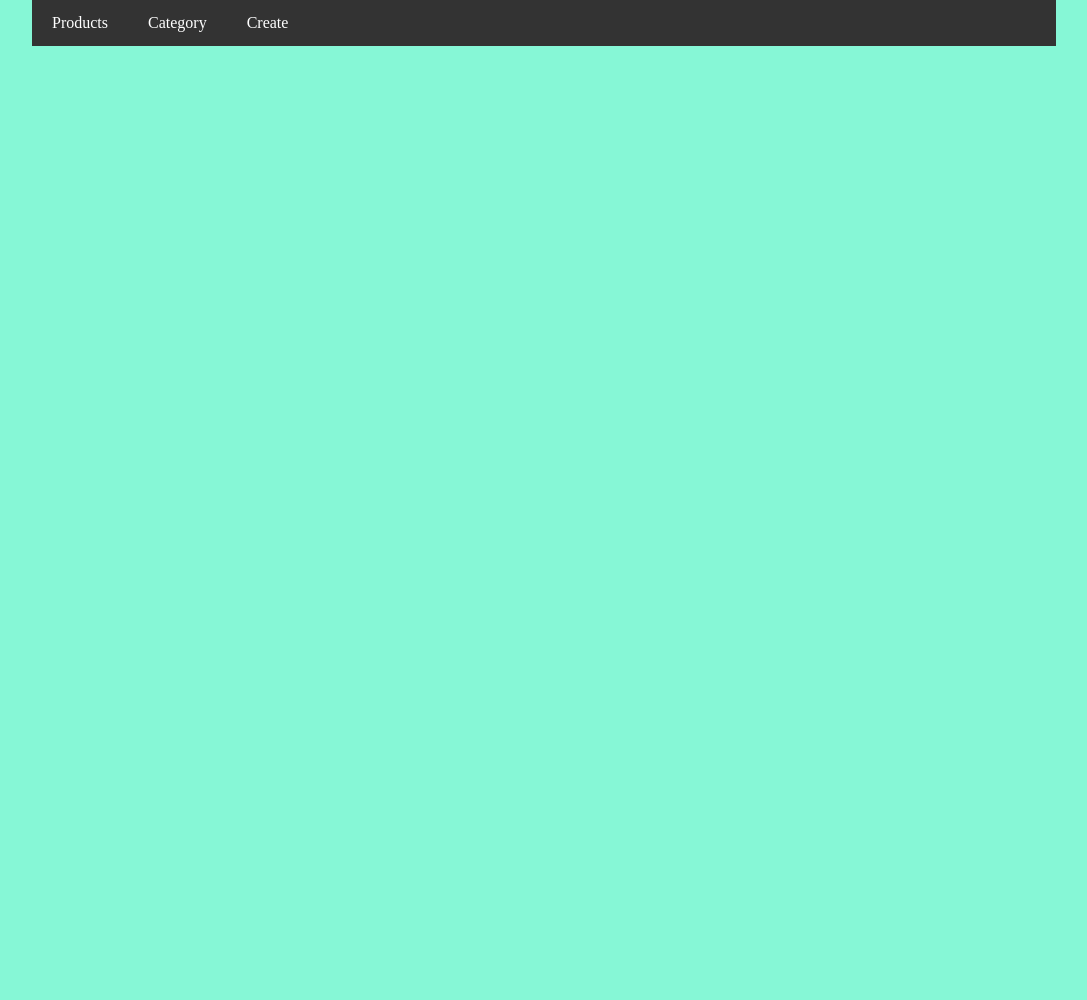
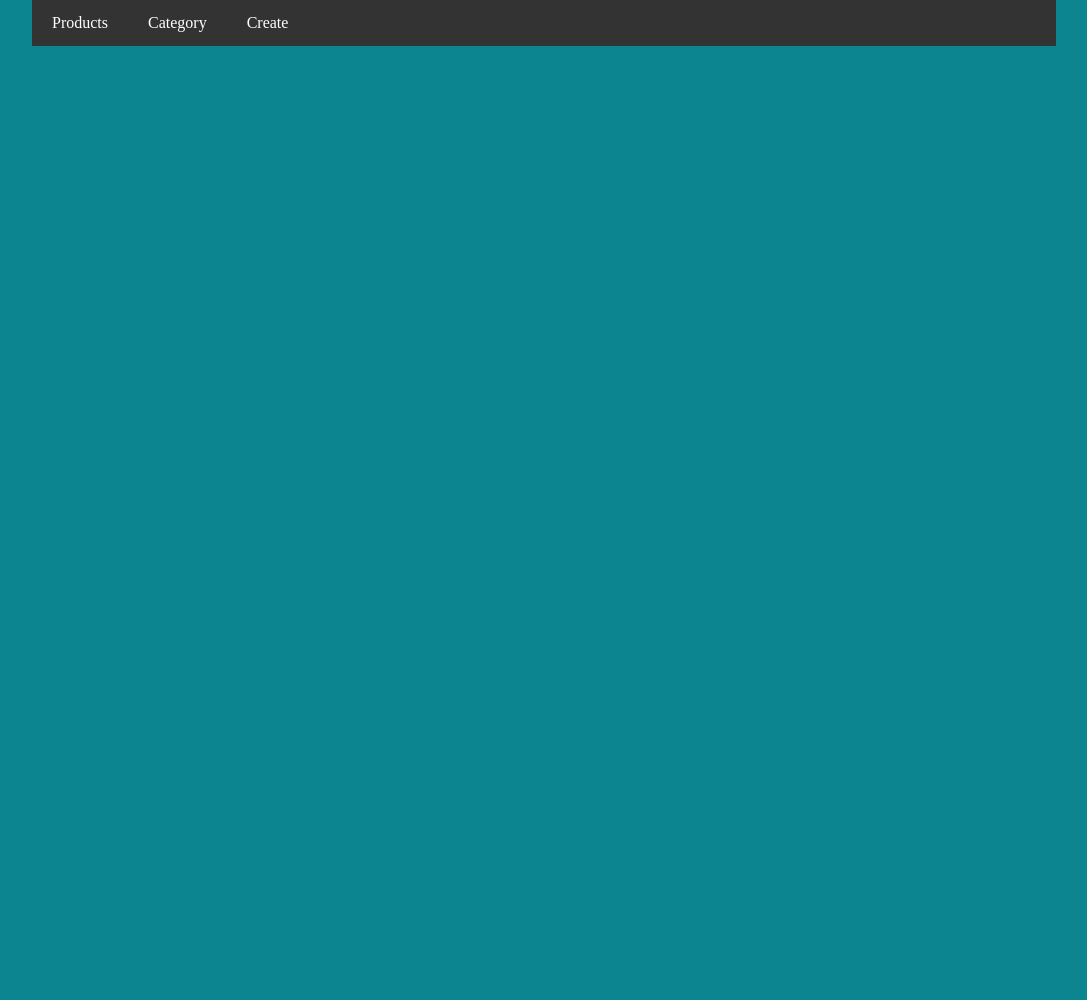
Before and after one commit to Kheih/endterm-api, a PHP site: page /index.php in a window 1280 px wide. Shown: the whole page, without its empty margins (96-1183 px from the left). Run offline with PHP 8.4, Linux system fonts and the light colour scheme.

Commit message:
Update style.css

```diff
--- a/css/style.css
+++ b/css/style.css
@@ -5,7 +5,7 @@ h1{
 body
 {
     margin: 0;
-    background-color: #86f7d6;
+    background-color: #0c8590;
 }
 
   /* Sticky navbar - toggles between relative and fixed, depending on the scroll position. It is positioned relative until a given offset position is met in the viewport - then it "sticks" in place (like position:fixed). The sticky value is not supported in IE or Edge 15 and earlier versions. However, for these versions the navbar will inherit default position */
```
